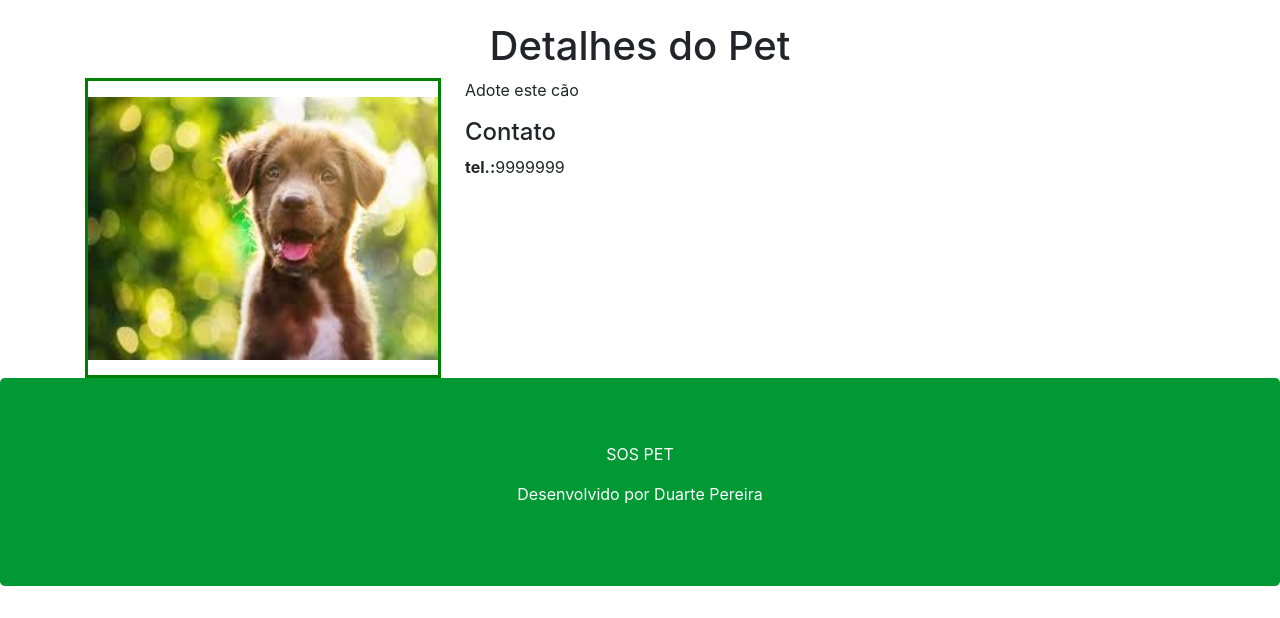
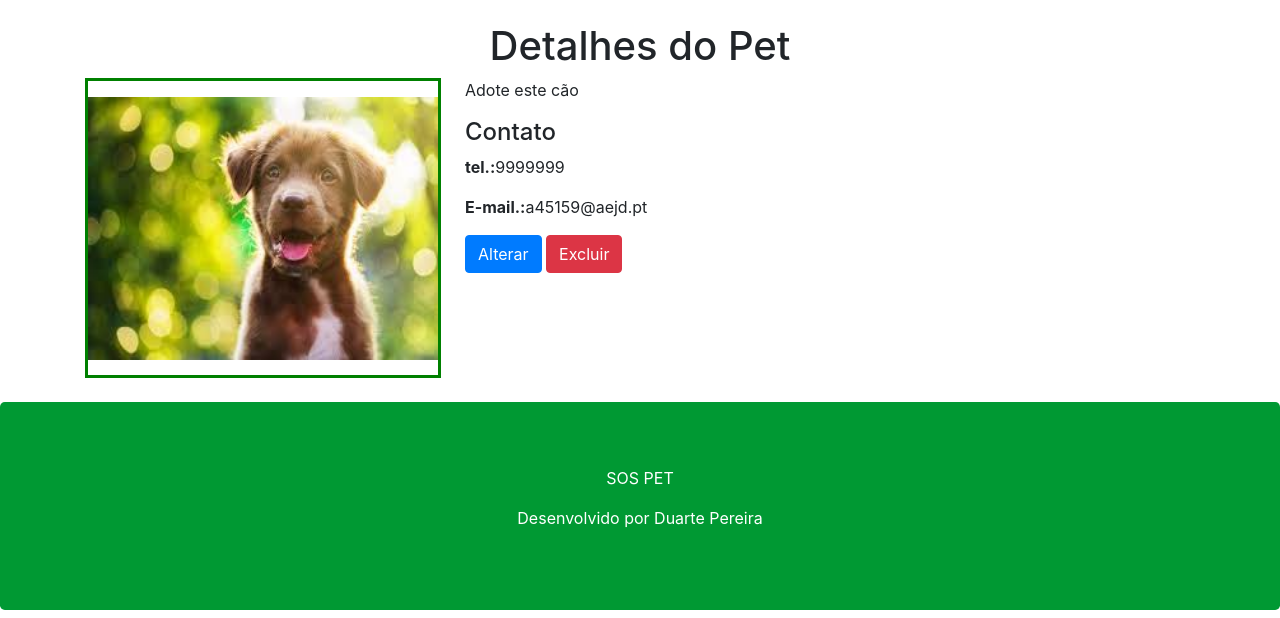
Before and after one commit to duarte5555/spw, a Django app: page /pet/detail/2/ in a window 1280 px wide. Shown: the part 324-942 px from the top of the page. Run offline with Django 3.2, Linux system fonts and the light colour scheme; data comes from the database, SQL or seed files in the repository; some libraries are stand-ins or nearby versions.

Commit message:
aula 4/11/2020

```diff
--- a/sospet/templates/Pet.html
+++ b/sospet/templates/Pet.html
@@ -2,7 +2,7 @@
 
 {% block content %}
 
-<div class="container">
+<div class="container mp-4 mb-4">
 <h1 class="text-center">Detalhes do Pet</h1>
 
     <div class="row">
@@ -15,6 +15,12 @@
             <p>{{ pet.description }}</p>
             <h4>Contato</h4>
             <p><b>tel.:</b>{{ pet.phone }}</p>
+            <p><b>E-mail.:</b>{{ pet.email }}</p>
+
+            <a href="#">
+                <button type="button" class="btn btn-primary">Alterar</button>
+            </a>
+            <button type="button" class="btn btn-danger">Excluir</button>
         </div>
     </div>
 </div>
--- a/sospet/templates/model-footer.html
+++ b/sospet/templates/model-footer.html
@@ -1,4 +1,6 @@
-<div class="jumbotron footer text-center" style="background-color: #009933; color: white">
+<div class="jumbotron footer text-center" style="background-color: #009933;
+                                                color: white;
+                                                margin-bottom :0">
     <p>SOS PET</p>
     <p>Desenvolvido por Duarte Pereira</p>
 </div>
```
